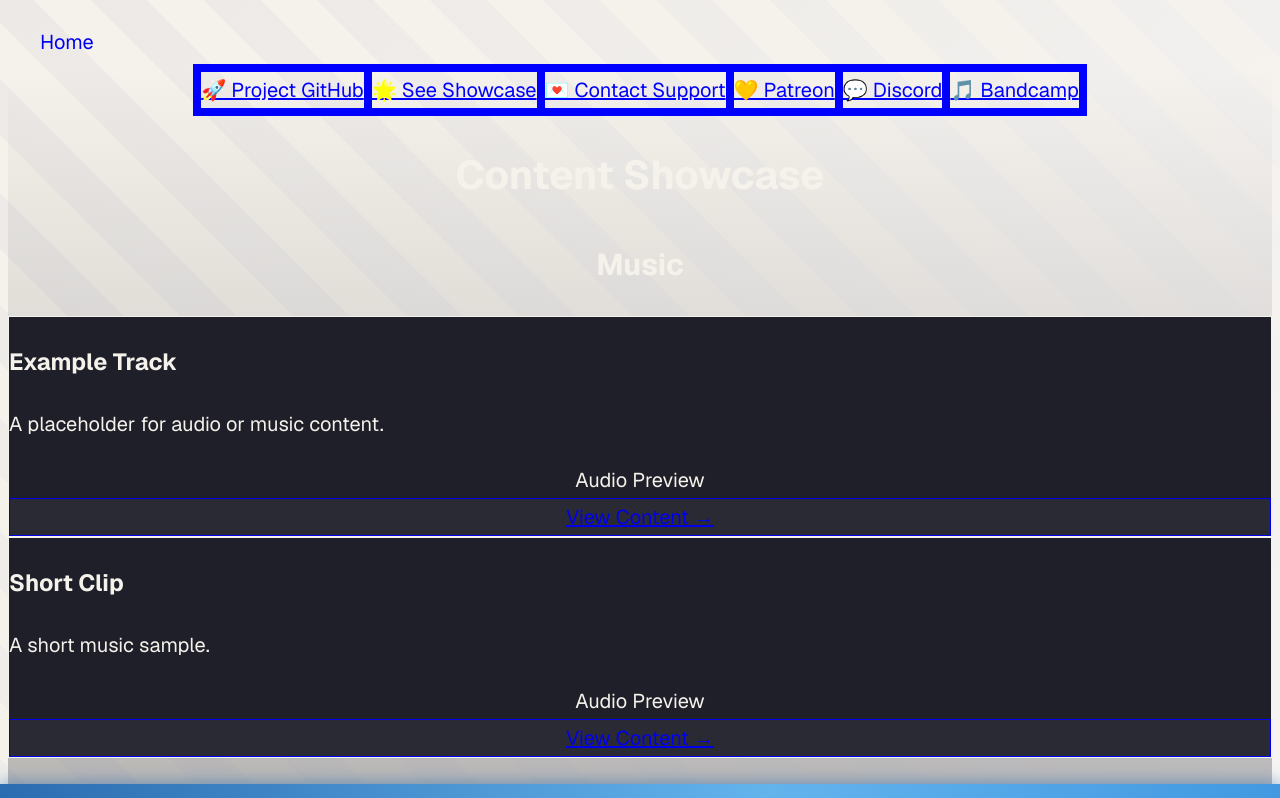
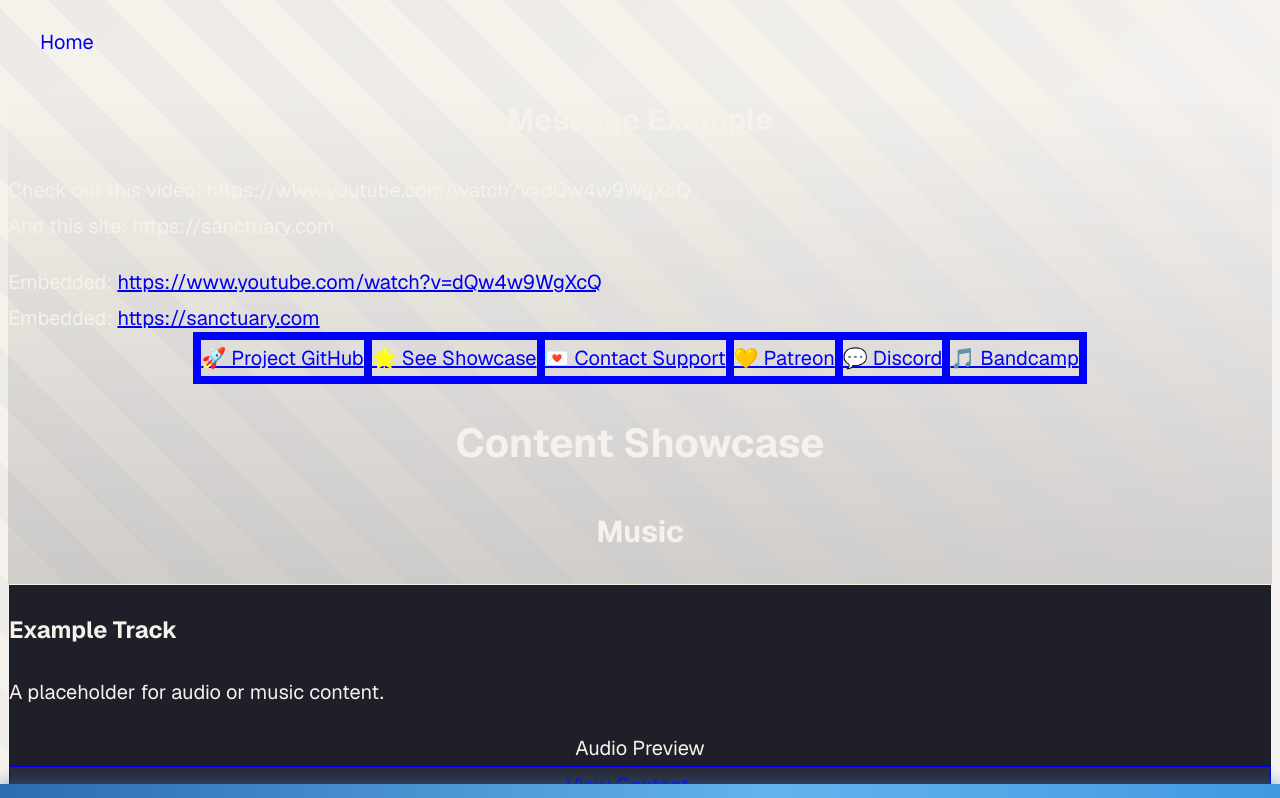
Before and after one commit to Shellzonit/auralis-sanctuary-, a Next.js app: page /content in a window 1280 px wide. Shown: the top 798 px of the page. Built offline with nearby package versions, Linux system fonts and the light colour scheme.

Commit message:
feat: integrate Message component and add MediaEmbed placeholder to content page

```diff
--- /dev/null
+++ b/app/content/MediaEmbed.tsx
@@ -0,0 +1,10 @@
+// Placeholder MediaEmbed component for demo purposes
+export default function MediaEmbed({ url }: { url: string }) {
+  // Simple preview: show the URL and a note
+  return (
+    <div className="bg-neutral-800 text-neutral-200 p-2 rounded text-xs">
+      <span>Embedded: </span>
+      <a href={url} target="_blank" rel="noopener noreferrer" className="underline text-blue-300">{url}</a>
+    </div>
+  );
+}
--- /dev/null
+++ b/app/content/Message.tsx
@@ -0,0 +1,22 @@
+import MediaEmbed from "./MediaEmbed";
+
+function extractLinks(text = "") {
+  const urlRegex = /(https?:\/\/[^\s]+)/g;
+  return text.match(urlRegex) || [];
+}
+
+export default function Message({ message }) {
+  const links = extractLinks(message.text);
+
+  return (
+    <div className="p-3 rounded-lg bg-neutral-900/40 space-y-3">
+      {/* The message text */}
+      <p className="whitespace-pre-wrap">{message.text}</p>
+
+      {/* Any links inside the message get embedded */}
+      {links.map((url, i) => (
+        <MediaEmbed key={i} url={url} />
+      ))}
+    </div>
+  );
+}
--- a/app/content/page.tsx
+++ b/app/content/page.tsx
@@ -3,6 +3,7 @@
 
 import { contentData } from "../../lib/content";
 import { useState } from "react";
+import Message from "./Message";
 
 export default function ShowcasePage() {
   // SubmitContent state
@@ -29,6 +30,11 @@ export default function ShowcasePage() {
 
   return (
     <main className="min-h-screen bg-gradient-to-b from-black to-[#1a1a22] text-red-200 px-6 py-16 font-serif">
+      {/* DEMO: Embedded Message Example */}
+      <section className="max-w-xl mx-auto mb-12">
+        <h2 className="text-2xl font-bold text-red-300 mb-4 text-center">Message Example</h2>
+        <Message message={{ text: "Check out this video: https://www.youtube.com/watch?v=dQw4w9WgXcQ\nAnd this site: https://sanctuary.com" }} />
+      </section>
 
       {/* RESOURCE LINKS SECTION WITH ADD BUTTONS */}
       <div className="mb-12 flex flex-wrap items-center justify-center gap-8 relative">
```
